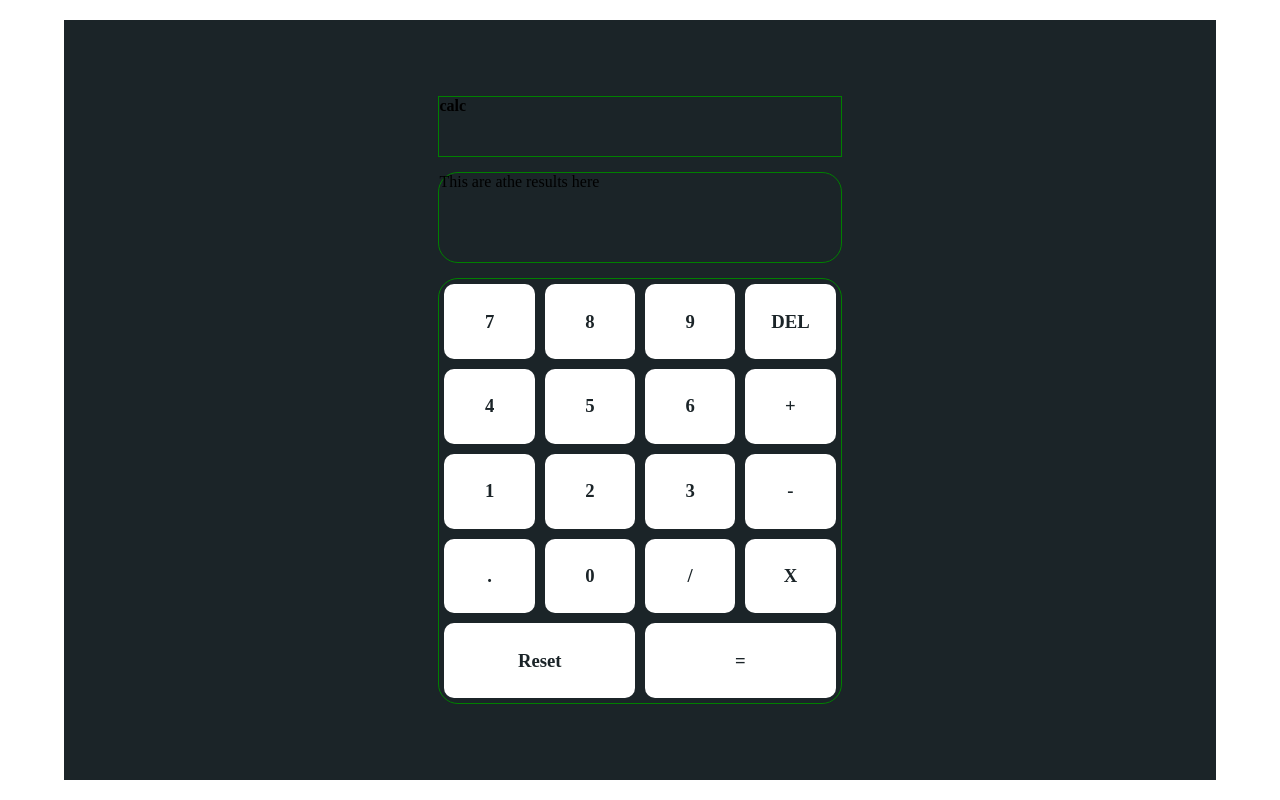
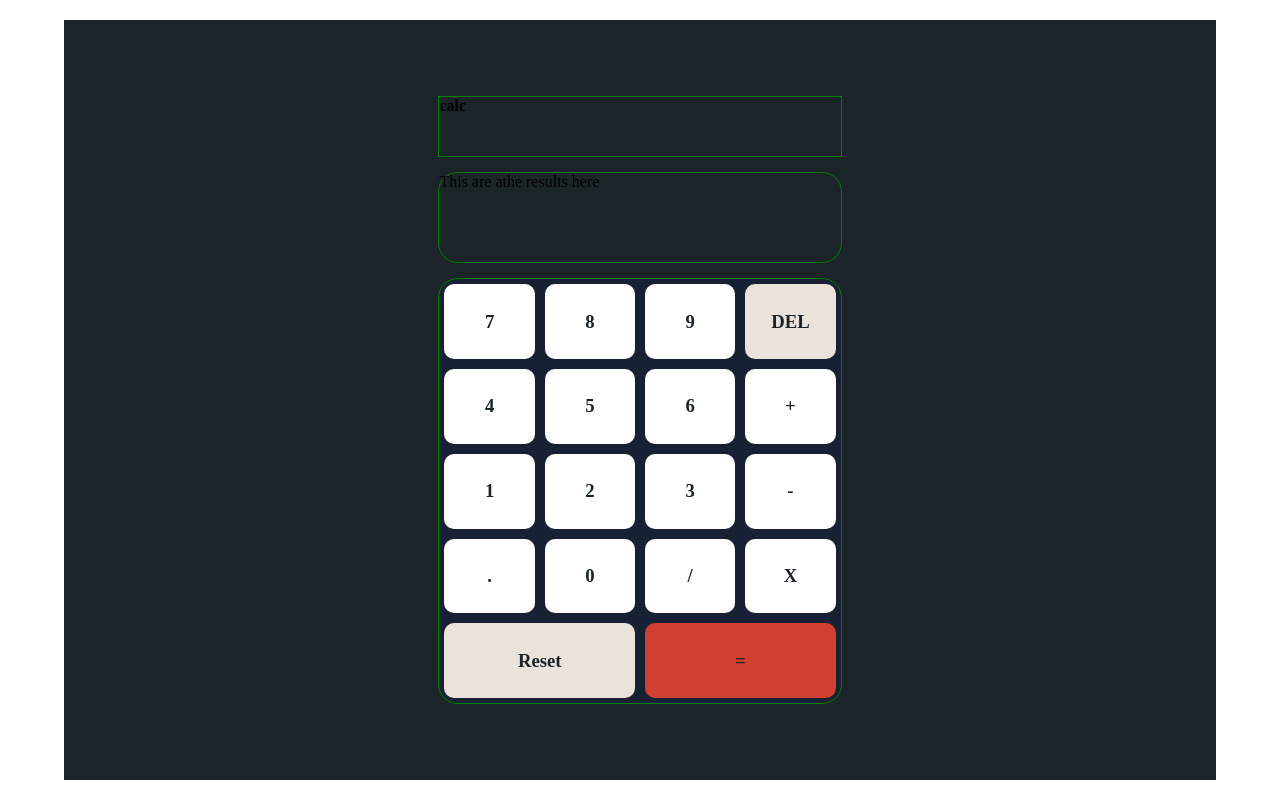
Before and after one commit to CelebMunyiri/calculator-app-main, a plain HTML site: page index.html in a window 1280 px wide. Drawn offline with Linux system fonts and the light colour scheme.

Commit message:
restyled tp change colors

```diff
--- a/design/style.css
+++ b/design/style.css
@@ -45,6 +45,7 @@ body{
 .entrypoint{
     height: 70%;
     border-radius: 20px;
+    background-color:hsl(224, 36%, 15%);
     display: grid;
     grid-template-columns:repeat(4,1fr);
     padding: 5px;
@@ -91,6 +92,7 @@ body{
     color:hsl(198, 20%, 13%) ;
     background: hsl(0, 0%, 100%);
     border-radius: 10px;
+    background-color: hsl(30, 25%, 89%);
 
 }
 .four{
@@ -219,7 +221,7 @@ body{
     align-items: center;
     grid-area: reset;
     color:hsl(198, 20%, 13%) ;
-    background: hsl(0, 0%, 100%);
+    background: hsl(30, 25%, 89%);
     border-radius: 10px;
 
 }
@@ -231,5 +233,6 @@ body{
     color:hsl(198, 20%, 13%) ;
     background: hsl(0, 0%, 100%);
     border-radius: 10px;
+    background-color: hsl(6, 63%, 50%);
 
 }
```
